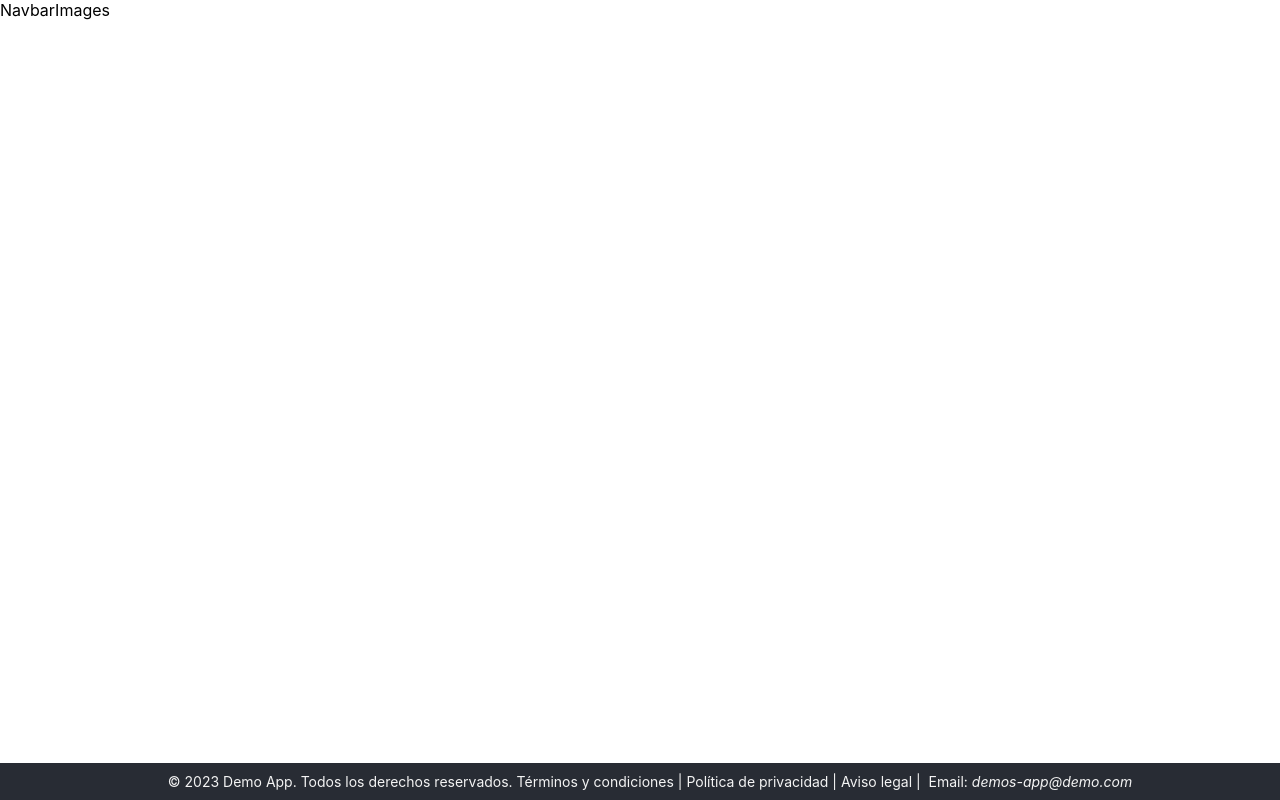
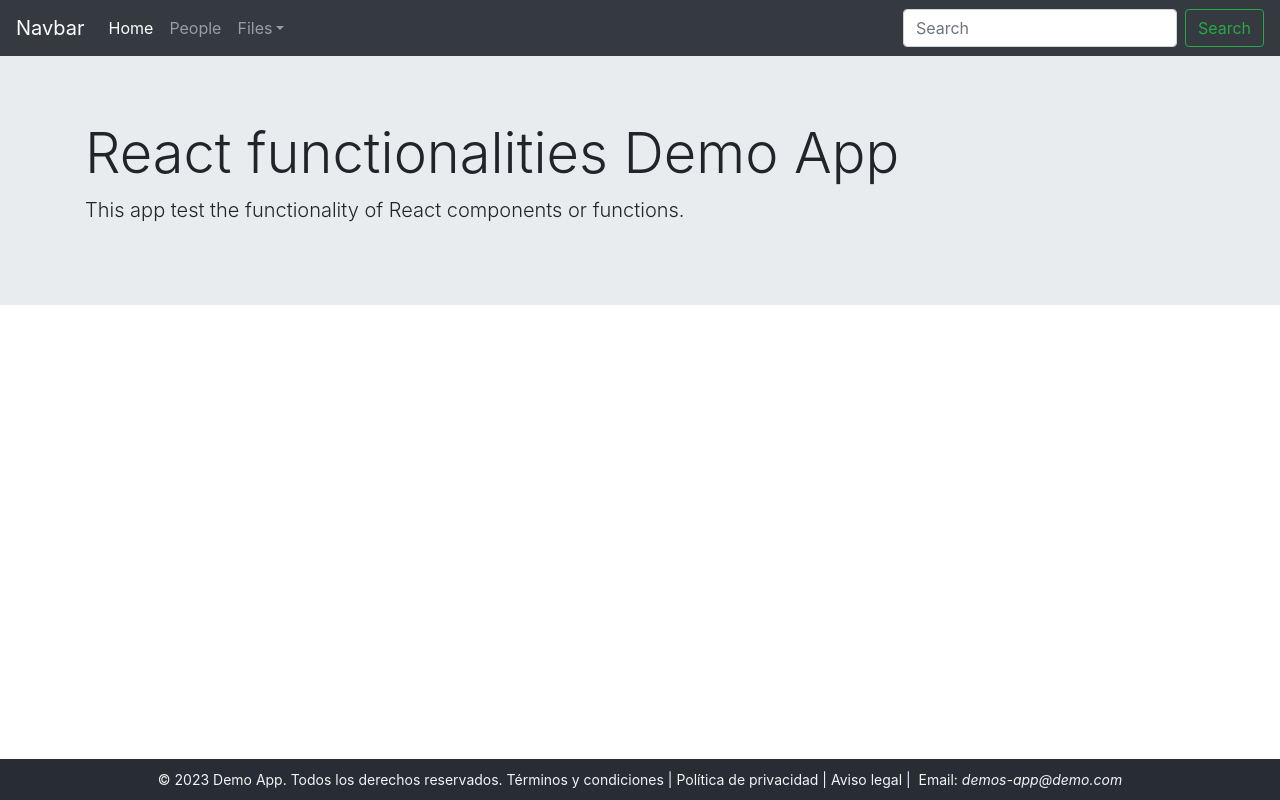
Before and after one commit to WilmerAlquinga/tests-react-app, a React (Create React App) app: page / in a window 1280 px wide. Built offline with nearby package versions, Linux system fonts and the light colour scheme.

Commit message:
feat: add bootstrap / add navbar and routes

```diff
--- a/package.json
+++ b/package.json
@@ -6,7 +6,9 @@
     "@testing-library/jest-dom": "^5.17.0",
     "@testing-library/react": "^13.4.0",
     "@testing-library/user-event": "^13.5.0",
-    "bootstrap": "^4.6.0",
+    "bootstrap": "^4.6.2",
+    "jquery": "^3.7.1",
+    "popper.js": "^1.16.1",
     "react": "^18.2.0",
     "react-dom": "^18.2.0",
     "react-router-dom": "^6.20.1",
--- a/src/App.js
+++ b/src/App.js
@@ -1,7 +1,12 @@
 import { BrowserRouter, Route, Routes } from 'react-router-dom';
 import './App.css';
+// Bootstrap CSS
+import "bootstrap/dist/css/bootstrap.min.css";
+// Bootstrap Bundle JS
+import "bootstrap/dist/js/bootstrap.bundle.min";
 import Footer from './layout/Footer/Footer';
 import Navbar from './layout/Navbar/Navbar';
+import Home from './layout/home/Home';
 import Images from './modules/files/Images/Images';
 import People from './modules/people/People';
 import NotFound from './pages/NotFound';
@@ -12,8 +17,9 @@
     <Navbar />
     <BrowserRouter>
       <Routes>
-        <Route path="/" element={<Images />} />
-        <Route index element={<Images />} />
+        <Route path="/" element={<Home />} />
+        <Route index element={<Home />} />
+        <Route path="/images" element={<Images />} />
         <Route path="people" element={<People />} />
         <Route path="*" element={<NotFound />} />
       </Routes>
--- a/src/layout/Navbar/Navbar.jsx
+++ b/src/layout/Navbar/Navbar.jsx
@@ -1,10 +1,75 @@
 import { Component } from "react";
 
 class Navbar extends Component {
+  render() {
+    return (
+      <>
+        <div className="navbar navbar-expand-lg navbar-dark bg-dark">
+          <a className="navbar-brand" href="/">
+            Navbar
+          </a>
+          <button
+            className="navbar-toggler"
+            type="button"
+            data-toggle="collapse"
+            data-target="#navbarSupportedContent"
+            aria-controls="navbarSupportedContent"
+            aria-expanded="false"
+            aria-label="Toggle navigation"
+          >
+            <span className="navbar-toggler-icon"></span>
+          </button>
 
-    render() {
-        return <>Navbar</>
-    }
+          <div className="collapse navbar-collapse" id="navbarSupportedContent">
+            <ul className="navbar-nav mr-auto">
+              <li className="nav-item active">
+                <a className="nav-link" href="/">
+                  Home <span className="sr-only">(current)</span>
+                </a>
+              </li>
+              <li className="nav-item">
+                <a className="nav-link" href="/people">
+                  People
+                </a>
+              </li>
+              <li className="nav-item dropdown">
+                <a
+                  className="nav-link dropdown-toggle"
+                  href="/images"
+                  id="navbarDropdown"
+                  role="button"
+                  data-toggle="dropdown"
+                  aria-haspopup="true"
+                  aria-expanded="false"
+                >
+                  Files
+                </a>
+                <div className="dropdown-menu" aria-labelledby="navbarDropdown">
+                  <a className="dropdown-item" href="/images">
+                    Images
+                  </a>
+                </div>
+              </li>
+            </ul>
+            <form className="form-inline my-2 my-lg-0">
+              <input
+                className="form-control mr-sm-2"
+                type="search"
+                placeholder="Search"
+                aria-label="Search"
+              />
+              <button
+                className="btn btn-outline-success my-2 my-sm-0"
+                type="submit"
+              >
+                Search
+              </button>
+            </form>
+          </div>
+        </div>
+      </>
+    );
+  }
 }
 
 export default Navbar;
--- /dev/null
+++ b/src/layout/home/Home.jsx
@@ -0,0 +1,20 @@
+import { Component } from "react";
+
+class Home extends Component {
+  render() {
+    return (
+      <>
+        <div className="jumbotron jumbotron-fluid">
+          <div className="container">
+            <h1 className="display-4">React functionalities Demo App</h1>
+            <p className="lead">
+              This app test the functionality of React components or functions.
+            </p>
+          </div>
+        </div>
+      </>
+    );
+  }
+}
+
+export default Home;
```
Also changed, not shown: src/modules/files/Images/Images.jsx (+3 -4 lines), 1 other file (tests, documents, lock files or other folders).
